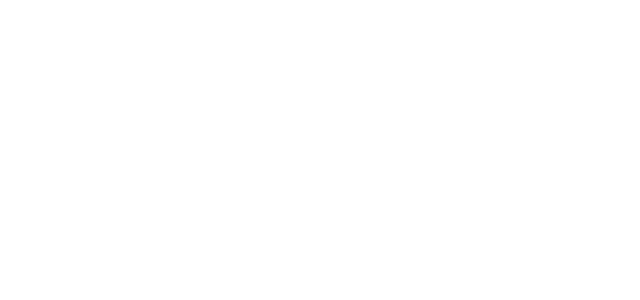
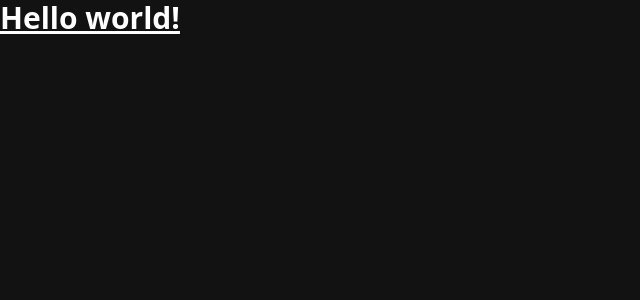
Before and after one commit to rolando22/memory-game, a React (Vite) app: page / in a window 1280 px wide. Shown: the top 300 px of the page, without its empty margins (0-640 px from the left). Built offline with nearby package versions, Linux system fonts and the light colour scheme.

Commit message:
[ADD] TailwindCSS

```diff
--- a/package.json
+++ b/package.json
@@ -19,9 +19,12 @@
     "@typescript-eslint/eslint-plugin": "^6.0.0",
     "@typescript-eslint/parser": "^6.0.0",
     "@vitejs/plugin-react-swc": "^3.3.2",
+    "autoprefixer": "^10.4.16",
     "eslint": "^8.45.0",
     "eslint-plugin-react-hooks": "^4.6.0",
     "eslint-plugin-react-refresh": "^0.4.3",
+    "postcss": "^8.4.30",
+    "tailwindcss": "^3.3.3",
     "typescript": "^5.0.2",
     "vite": "^4.4.5"
   }
--- /dev/null
+++ b/postcss.config.js
@@ -0,0 +1,6 @@
+export default {
+	plugins: {
+		tailwindcss: {},
+		autoprefixer: {},
+	},
+};
--- a/src/App.tsx
+++ b/src/App.tsx
@@ -1,6 +1,7 @@
 export function App() {
 	return (
-		<>
-		</>
+		<h1 className="text-3xl font-bold underline">
+			Hello world!
+		</h1>
 	);
 }
--- a/src/index.css
+++ b/src/index.css
@@ -0,0 +1,9 @@
+@tailwind base;
+@tailwind components;
+@tailwind utilities;
+
+:root {
+    color-scheme: dark;
+    color: CanvasText;
+    background-color: Canvas;
+}
--- /dev/null
+++ b/tailwind.config.js
@@ -0,0 +1,11 @@
+/** @type {import('tailwindcss').Config} */
+export default {
+	content: [
+		'./index.html',
+		'./src/**/*.{js,ts,jsx,tsx}',
+	],
+	theme: {
+		extend: {},
+	},
+	plugins: [],
+};
```
